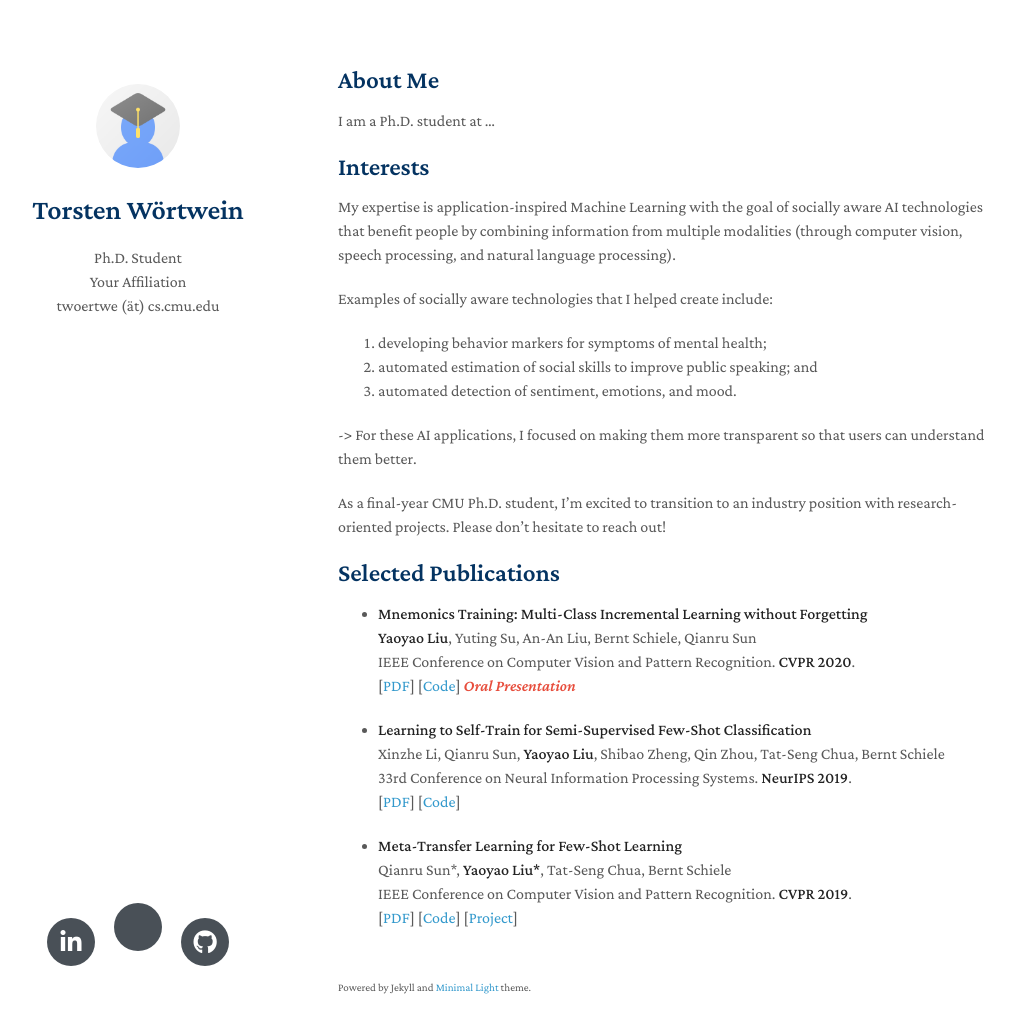
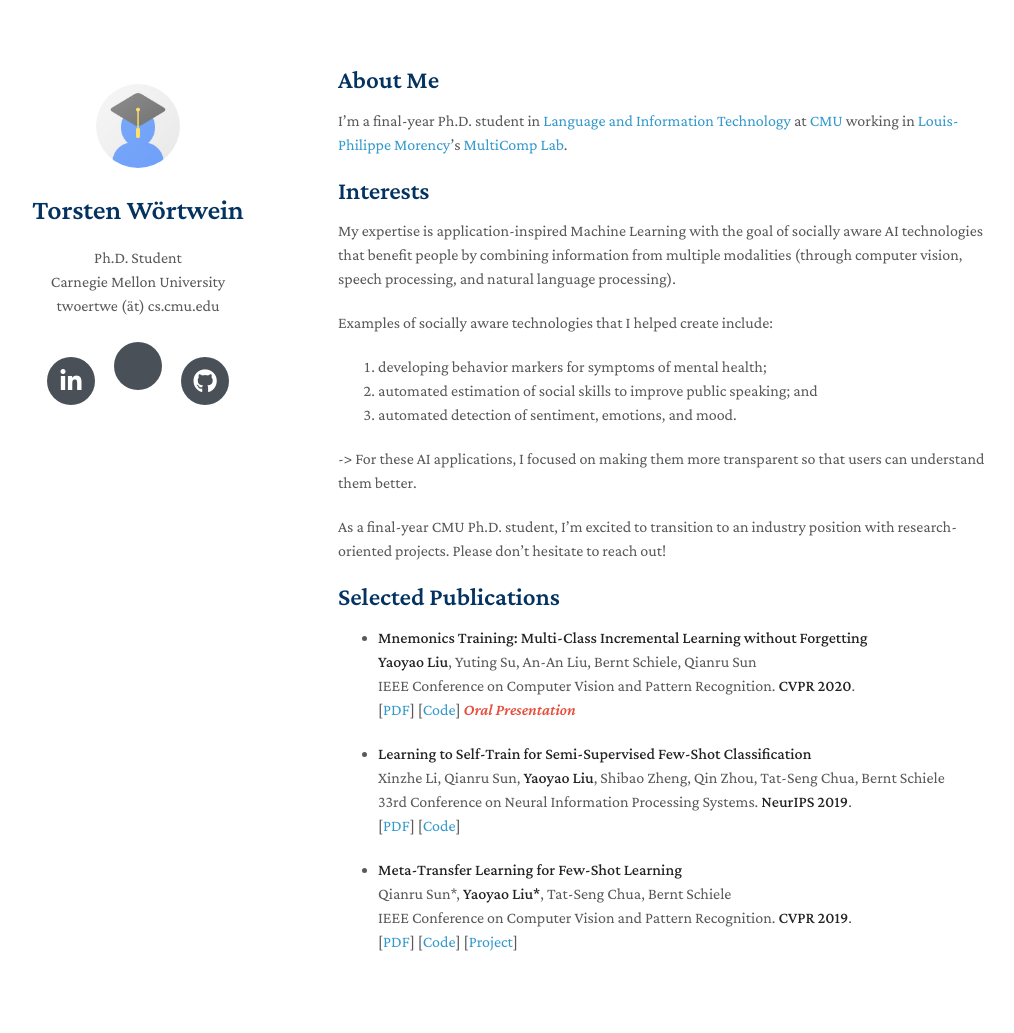
Before and after one commit to twoertwein/twoertwein.github.io, a Jekyll site: the page built from index.md, in a window 1280 px wide and 1068 px high. Shown: the top 1033 px of the window, without its empty margins (132-1146 px from the left). Built offline with Jekyll 4.4.1, drawn with Linux system fonts in a browser that asks for light colours; nearby versions of some CDN libraries; a style sheet for code colours, icons or effects is not loaded; our own code applies the rules of GitHub Pages for plain Markdown files.

Commit message:
more adjustments

```diff
--- a/_config.yml
+++ b/_config.yml
@@ -1,7 +1,7 @@
 # Basic Information
 title: Torsten Wörtwein
 position: Ph.D. Student
-affiliation: Your Affiliation
+affiliation: Carnegie Mellon University
 email: twoertwe (ät) cs.cmu.edu
 
 # Search Engine Optimization (SEO)
@@ -19,8 +19,8 @@ linkedin: https://www.linkedin.com/in/torstenwoertwein/
 # Images (e.g., your profile picture and your website's favicon)
 # "favicon" and "favicon_dark" are used for the light and dark modes, respectively.
 avatar: ./assets/img/avatar.png
-favicon: ./assets/img/favicon.png
-favicon_dark: ./assets/img/favicon-dark.png
+# favicon: ./assets/img/favicon.png
+# favicon_dark: ./assets/img/favicon-dark.png
 
 # Google Analytics ID
 # Please remove this if you don't use Google Analytics
--- a/_layouts/homepage.html
+++ b/_layouts/homepage.html
@@ -45,17 +45,6 @@
         <br>
         {% endif %}
 
-      </header>
-      <section>
-
-      {{ content }}
-
-      <br>
-
-      <p><small>Powered by Jekyll and <a href="https://github.com/yaoyao-liu/minimal-light" target="_blank" rel="noopener">Minimal Light</a> theme.</small></p>
-
-      </section>
-      <footer>
         <div class="social-icons">
 
           {% if site.linkedin %}
@@ -74,10 +63,13 @@
           </a>
           {% endif %}
         </div>
-        <br>
-        <br>
-        <br>
-      </footer>
+
+      </header>
+      <section>
+
+      {{ content }}
+
+      </section>
     </div>
     <script src="{{ "/assets/js/scale.fix.js" | relative_url }}"></script>
     {% if site.google_analytics %}
--- a/index.md
+++ b/index.md
@@ -4,7 +4,7 @@ layout: homepage
 
 ## About Me
 
-I am a Ph.D. student at ...
+I'm a final-year Ph.D. student in [Language and Information Technology](https://www.lti.cs.cmu.edu/) at [CMU](https://www.cmu.edu/) working in [Louis-Philippe Morency](https://www.cs.cmu.edu/~morency/)'s [MultiComp Lab](http://multicomp.cs.cmu.edu/).
 
 ## Interests
 
```
Also changed, not shown: assets/img/favicon-dark.png (deleted), assets/img/favicon.png (deleted).
